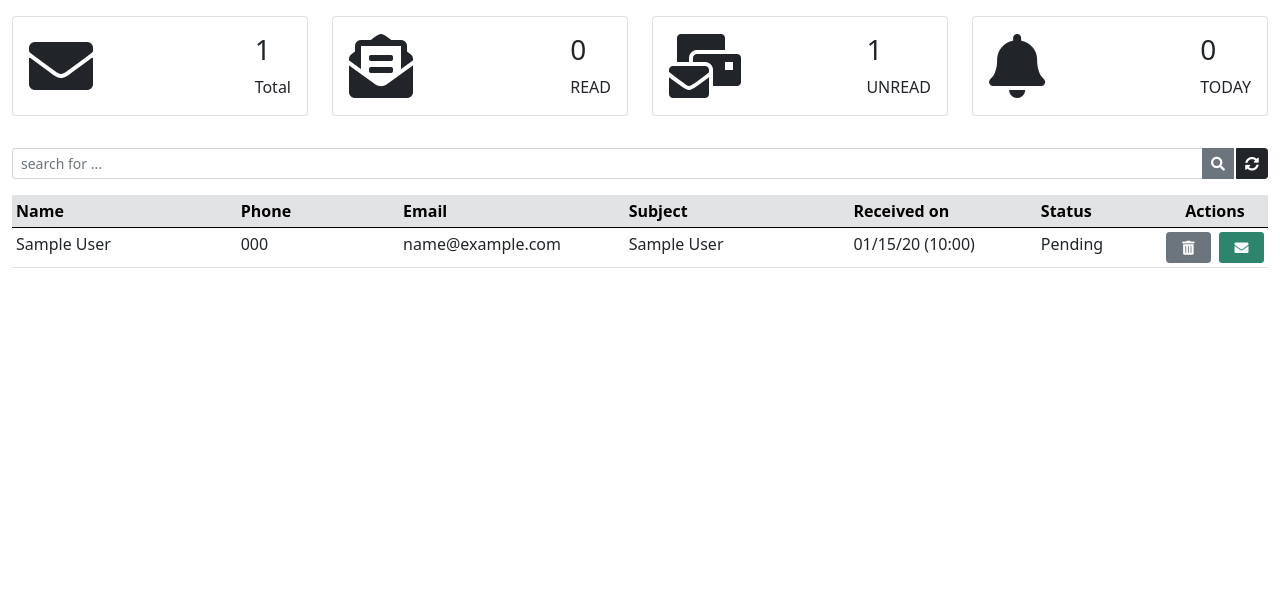
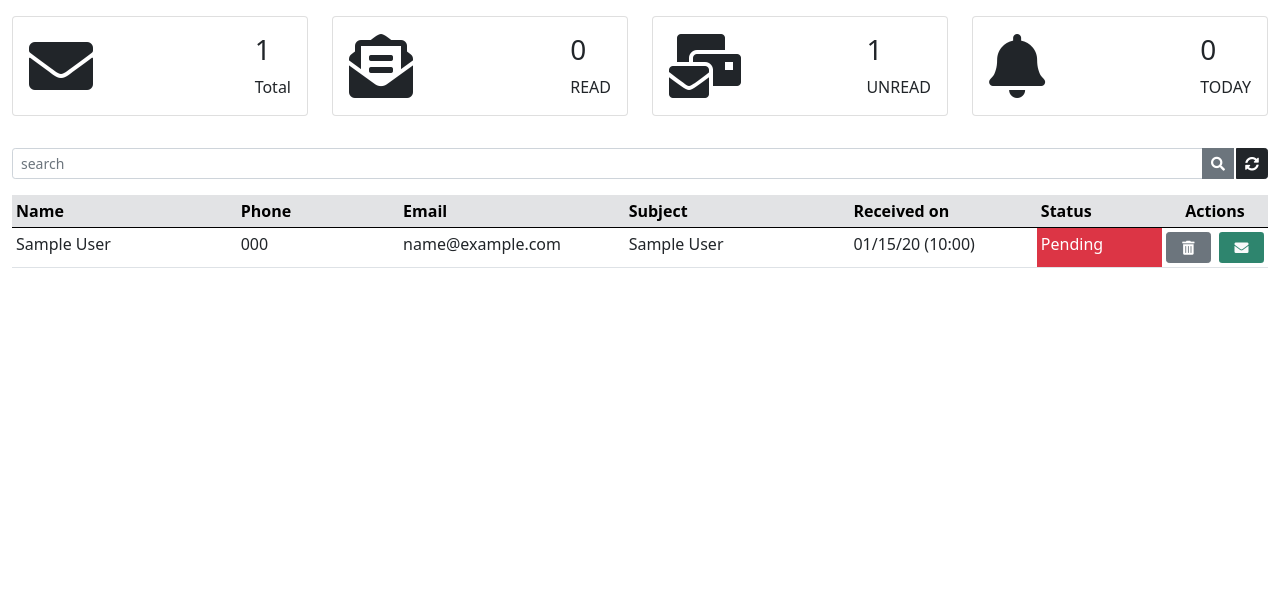
Before and after one commit to althafMuhammedUmer/Inbox-app-django-javascript, a Django app: page /inbox/ in a window 1280 px wide. Shown: the part 56-656 px from the top of the page. Run offline with Django 4.2, Linux system fonts and the light colour scheme; a user stored in the database is signed in; tables that the repository leaves empty hold one stand-in row (values such as "Sample post"); some libraries are stand-ins or nearby versions.

Commit message:
search empty message done

```diff
--- a/App/static/css/style.css
+++ b/App/static/css/style.css
@@ -50,6 +50,36 @@ body {
   width: 45px;
 }
 
+.no-style{
+  background: none;
+  text-decoration: none;
+  border: none;
+}
+
+/* -----------------------------
+#  If message not found
+------------------------------*/
+
+#msg{
+  position: absolute;
+  top: 45%;
+  left: 50%;
+  margin-right: -50%;
+  transform: translate(-50%, -50%);
+  font-size: 25px;
+
+}
+
+#refresh{
+  position: absolute;
+  top: 52%;
+  left: 50%;
+  margin-right: -50%;
+  transform: translate(-50%, -50%);
+  font-size: 12px;
+
+}
+
 
 
 
@@ -82,33 +112,6 @@ body {
   text-align: center;
 }
 
-/* --------------------------
-# Message icon (floating) in Home
-----------------------------*/
-/* .pulse {
-  width: 70px;
-  height: 70px;
-  background-color: red;
-  border-radius: 50%;
-  position: relative;
-  animation: animate 3s linear infinite;
-
-}
-
-@keyframes animate {
-  0% {
-    box-shadow: 0 0 0 0 rgb(255, 109, 74, 0.7), 0 0 0 0 rgb(255, 109, 74, 0.7);
-  }
-  40% {
-    box-shadow: 0 0 0 50px rgb(255, 109, 74, 0), 0 0 0 0 rgb(255, 109, 74, 0.7);
-  }
-  80% {
-    box-shadow: 0 0 0 50px rgb(255, 109, 74, 0), 0 0 0 30px rgb(255, 109, 74, 0);
-  }
-  100% {
-    box-shadow: 0 0 0 0 rgb(255, 109, 74, 0), 0 0 0 30px rgb(255, 109, 74, 0);
-  }
-} */
 .pulse {
     width: 60px;
     height: 60px;
--- a/App/static/js/script.js
+++ b/App/static/js/script.js
@@ -3,85 +3,101 @@
 ------------------------------------------------*/
 
 // 1 ==> Character remaining counter
-$(document).ready(function(){
+$(document).ready(function () {
   var start = 0;
   var limit = 1000;
 
-    $('#message').keyup(function(){
-        start = this.value.length
-        if(start > limit){
-            return false
+  $("#message").keyup(function () {
+    start = this.value.length;
+    if (start > limit) {
+      return false;
+    } else if (start == 1000) {
+      $("#remaining")
+        .html("Characters remaining: " + (limit - start))
+        .css("color", "red");
+      swal("Opss !", "Characters limit exceeded !", "info");
+    } else if (start > 970) {
+      $("#remaining")
+        .html("Characters remaining: " + (limit - start))
+        .css("color", "red");
+    } else if (start < 1000) {
+      $("#remaining")
+        .html("Characters remaining: " + (limit - start))
+        .css("color", "black");
+    } else {
+      $("#remaining")
+        .html("Characters remaining: " + limit)
+        .css("color", "black");
     }
-        else if(start == 1000){
-            $('#remaining').html("Characters remaining: " + (limit - start)).css('color','red');
-            swal("Opss !", "Characters limit exceeded !", "info")
-        }
-        else if(start > 970){
-            $('#remaining').html("Characters remaining: " + (limit - start)).css('color','red');
-
-        }
-        else if(start < 1000){
-            $('#remaining').html("Characters remaining: " + (limit - start)).css('color','black');
-
-        }
-        else{
-            $('#remaining').html("Characters remaining: " + (limit)).css('color','black');
-
-        }
-
-    })
-
-})
-
+  });
+});
 
 // 2 ==> Inputmask (only in PHONE i used )
-$(document).ready(function() {
-
-    $('.phone').inputmask("(+91) 9999999999", {"onincomplete": function() {
-
+$(document).ready(function () {
+  $(".phone").inputmask("(+91) 9999999999", {
+    onincomplete: function () {
       swal("Opss !", "Incomplete phone . Please review !", "info");
-        $('.phone').val("");
+      $(".phone").val("");
       return false;
-
-
-    }})
-})
+    },
+  });
+});
 
 // 3 ===> (Script to get DATE AND TIME real time)
-setInterval(function() {
+setInterval(function () {
   var date = new Date();
-    $('#clock').html(
-        (date.getHours() < 10 ? '0' : '') + date.getHours() + ":" +
-        (date.getMinutes() < 10 ? '0' : '') + date.getMinutes() + ":" +
-        (date.getSeconds() < 10 ? '0' : '') + date.getSeconds()
-
+  $("#clock").html(
+    (date.getHours() < 10 ? "0" : "") +
+      date.getHours() +
+      ":" +
+      (date.getMinutes() < 10 ? "0" : "") +
+      date.getMinutes() +
+      ":" +
+      (date.getSeconds() < 10 ? "0" : "") +
+      date.getSeconds()
   );
 }, 500);
 
-
 // 4 ===> (Script to update the page always at 0:00)
-function autoRefresh(hours, minute, seconds){
-    var now = new Date(), then = new Date();
+function autoRefresh(hours, minute, seconds) {
+  var now = new Date(),
+    then = new Date();
   then.setHours(hours, minute, seconds, 0);
-    if(then.getTime() < now.getTime()) {
+  if (then.getTime() < now.getTime()) {
     then.setDate(now.getDate() + 1);
-
   }
-    var timeout = (then.getTime() - now.getTime());
-    setTimeout(function() {
-        window.location.reload(true)
-
+  var timeout = then.getTime() - now.getTime();
+  setTimeout(function () {
+    window.location.reload(true);
   }, timeout);
-
 }
-autoRefresh(0,0,0)
-
+autoRefresh(0, 0, 0);
 
 // 5 ==== script to accept until 2mb 'upload file'
 $("input[type='file']").on("change", function () {
-    if(this.files[0].size > 2000000) {
+  if (this.files[0].size > 2000000) {
     //   alert("Please upload file less than 2MB. Thanks!!");
     swal("Attention !", "Maximum allowed size is 2mb", "info");
-      $(this).val('');
+    $(this).val("");
   }
 });
+
+// 6) script to close offcanvas when the logout button is clicked
+$(document).ready(function(){
+    jQuery('#offcanvasRight, .offcanvas-body, a').click(function(){
+        console.log($(this).attr('href'));
+        jQuery('.offcanvas').offcanvas('hide');
+    });
+});
+
+// 7) script to show empty message and hide content
+$(document).ready(function(){
+    var verify = $('#checked_td').length;
+
+    if (verify == 0){
+        $(".hide").css('display', 'none');
+        $('#msg').text("No message found");
+        $('#refresh').html('<i class="fas fa-sync-alt fa-3x"></i>')
+    }
+
+});
--- a/App/templates/inbox.html
+++ b/App/templates/inbox.html
@@ -10,8 +10,10 @@
 
 <!--=== Nav Title-->
 {% block navtitle %}
-<i class="bx bxs-envelope"></i>&nbsp;&nbsp;<span>Inbox</span>
-{% endblock navtitle %}
+{% comment %} <a href="/inbox"> {% endcomment %}
+  <i class="bx bxs-envelope"></i>&nbsp;&nbsp;<span>Inbox</span>
+{% comment %} </a> {% endcomment %}
+  {% endblock navtitle %}
 
 <!-- Datetime (desktop mode)-->
 {% block datetime %}
@@ -51,7 +53,7 @@
 {% block content %}
 <div class="container-fluid mt-3" style="width: 90">
   <!--Dashboard-->
-  <div>{% include 'dashboard/dashboard.html' %}</div>
+  <div class="hide" id="dashboard">{% include 'dashboard/dashboard.html' %}</div>
   <br />
   <!--Global search-->
   <form id="global-search" class="hide">
@@ -60,7 +62,7 @@
         name="keyword"
         type="text"
         class="form-control input-sm"
-        placeholder="search for ..."
+        placeholder="search"
         value="{{request.GET.keyword}}"
       />
       <button type="submit" class="btn btn-secondary" title="Search">
@@ -77,7 +79,7 @@
   </form>
 
   <!--Table of messages-->
-  <div class="col-lg-12">
+  <div class="col-lg-12 hide">
     <div style="margin-top: 5px">
       <table class="table table-sm">
         <thead class="table-secondary">
@@ -93,13 +95,17 @@
         </thead>
         <!--====Data from Backend here ======-->
         {% for customer in customers %}
-        <tr>
+        <tr id="checked_td">
           <td>{{customer.name}}</td>
           <td>{{customer.phone}}</td>
           <td>{{customer.email}}</td>
           <td>{{customer.subject}}</td>
           <td>{{customer.created_at | date:'m/d/y (H:i)'}}</td>
-          <td>{{customer.status}}</td>
+          {% if customer.status == 'Pending' %}
+          <td class="text-white bg-danger">{{customer.status}}</td>
+          {% else %}
+          <td class="text-white bg-success">{{customer.status}}</td>
+          {% endif %}
           <td>
             <button
               class="btn btn-secondary btn-sm btn-action"
@@ -164,4 +170,12 @@
   </nav>
 </div>
 <!--END container-->
+
+<!-- If no message show this content-->
+<span class="text-danger" id="msg"></span>
+
+<!-- Button to refresh page-->
+<a href=" {% url 'inbox' %} " id="refresh"></a>
+
+<br><br><br>
 {% endblock content %}
```
Also changed, not shown: App/templates/base.html (line endings or trailing spaces). Lines whose indentation alone changed are shown as unchanged.
